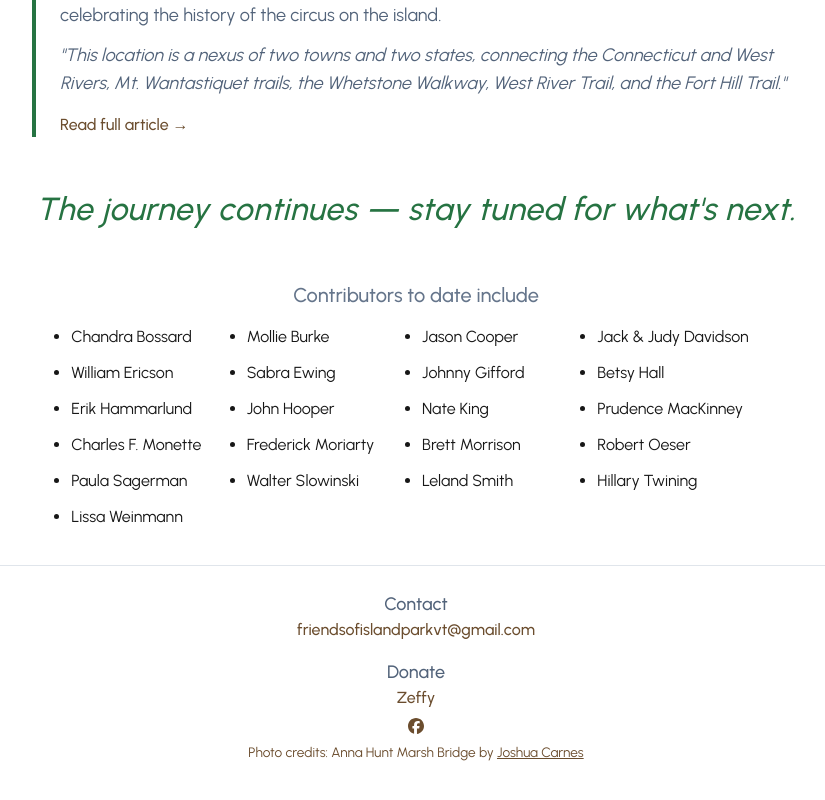
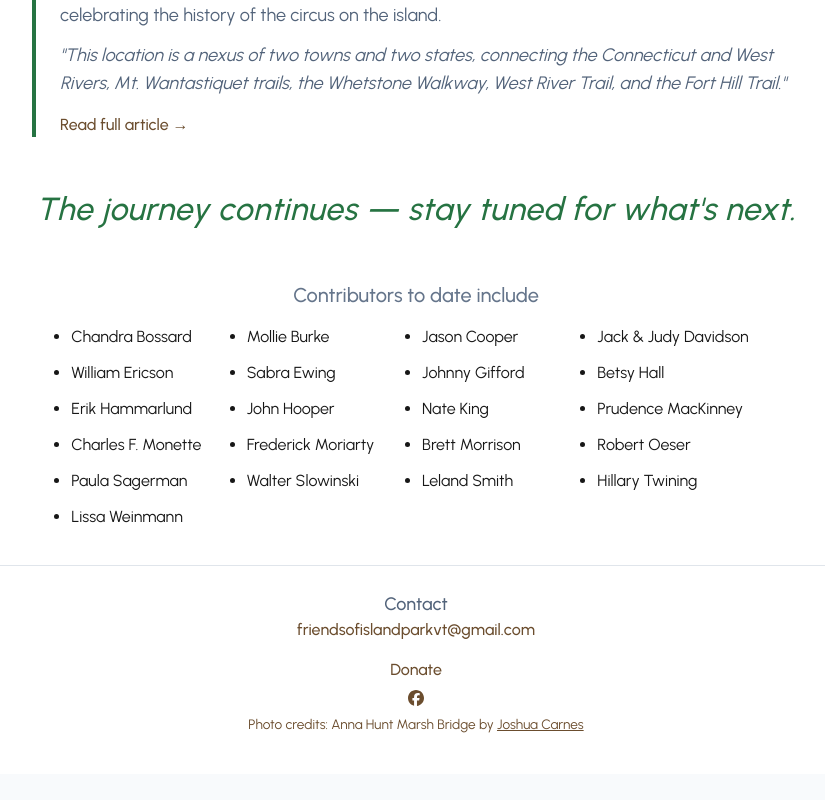
Before and after one commit to friendsofislandparkvt/friendsofislandparkvt.github.io, a Next.js app: page / in a window 1280 px wide. Shown: the part 2628-3428 px from the top of the page, without its empty margins (224-1049 px from the left). After the commit the page ends 3402 px from the top, so only its background shows below. Built offline with nearby package versions, Linux system fonts and the light colour scheme.

Commit message:
refactor: changed donate link

```diff
--- a/src/components/Footer.tsx
+++ b/src/components/Footer.tsx
@@ -11,12 +11,11 @@ export function Footer(): React.JSX.Element {
                 <a href='mailto:friendsofislandparkvt@gmail.com'>friendsofislandparkvt@gmail.com</a>
             </div>
             <div className={footerLinkClasses}>
-                <p>Donate</p>
                 <Link
                     href='https://www.zeffy.com/en-US/donation-form/access-and-stewardship-fund-for-the-twin-bridges-and-brattleboro-hinsdale-island'
                     target='_blank'
                 >
-                    Zeffy
+                    Donate
                 </Link>
             </div>
             <div className='mb-2'>
```
